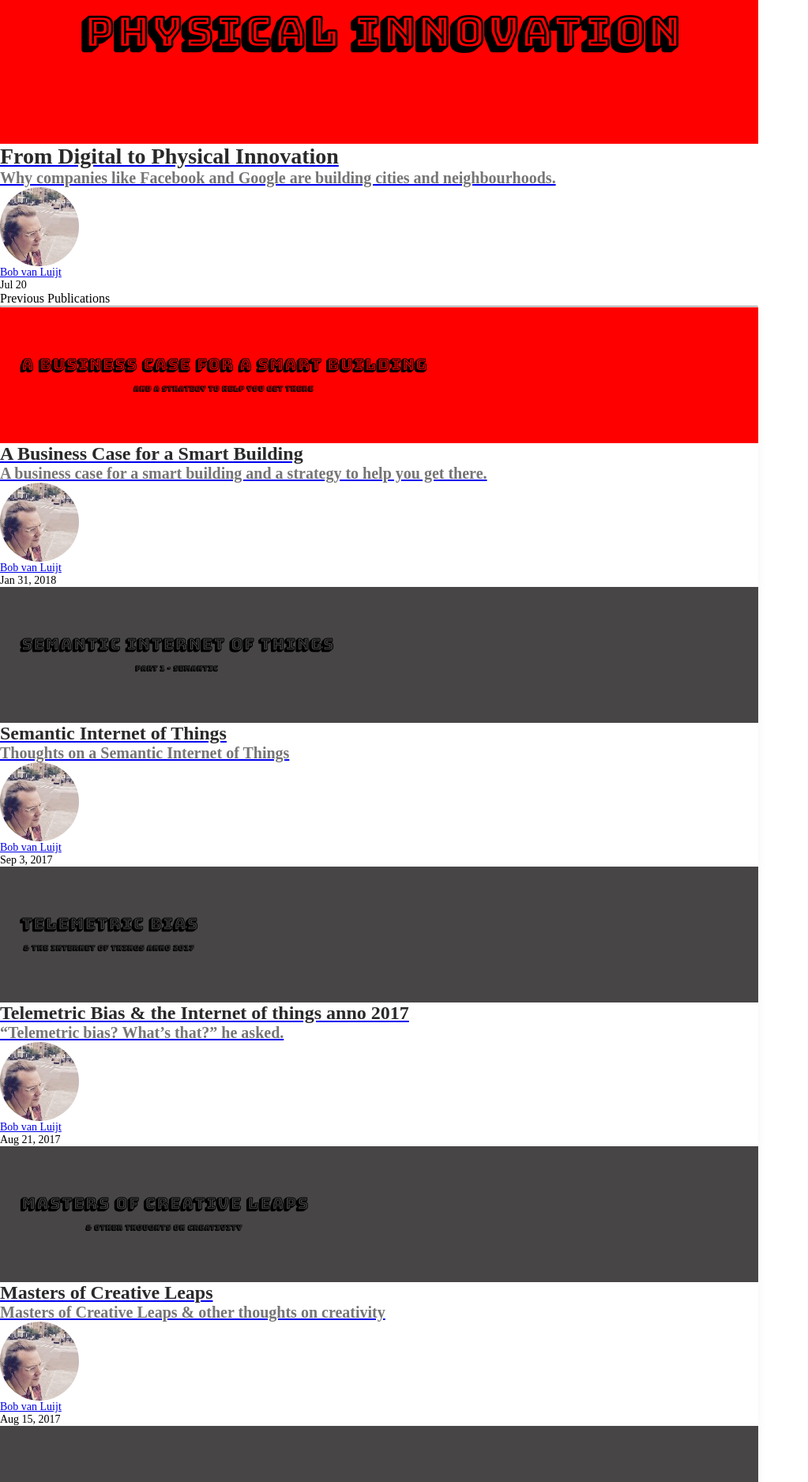
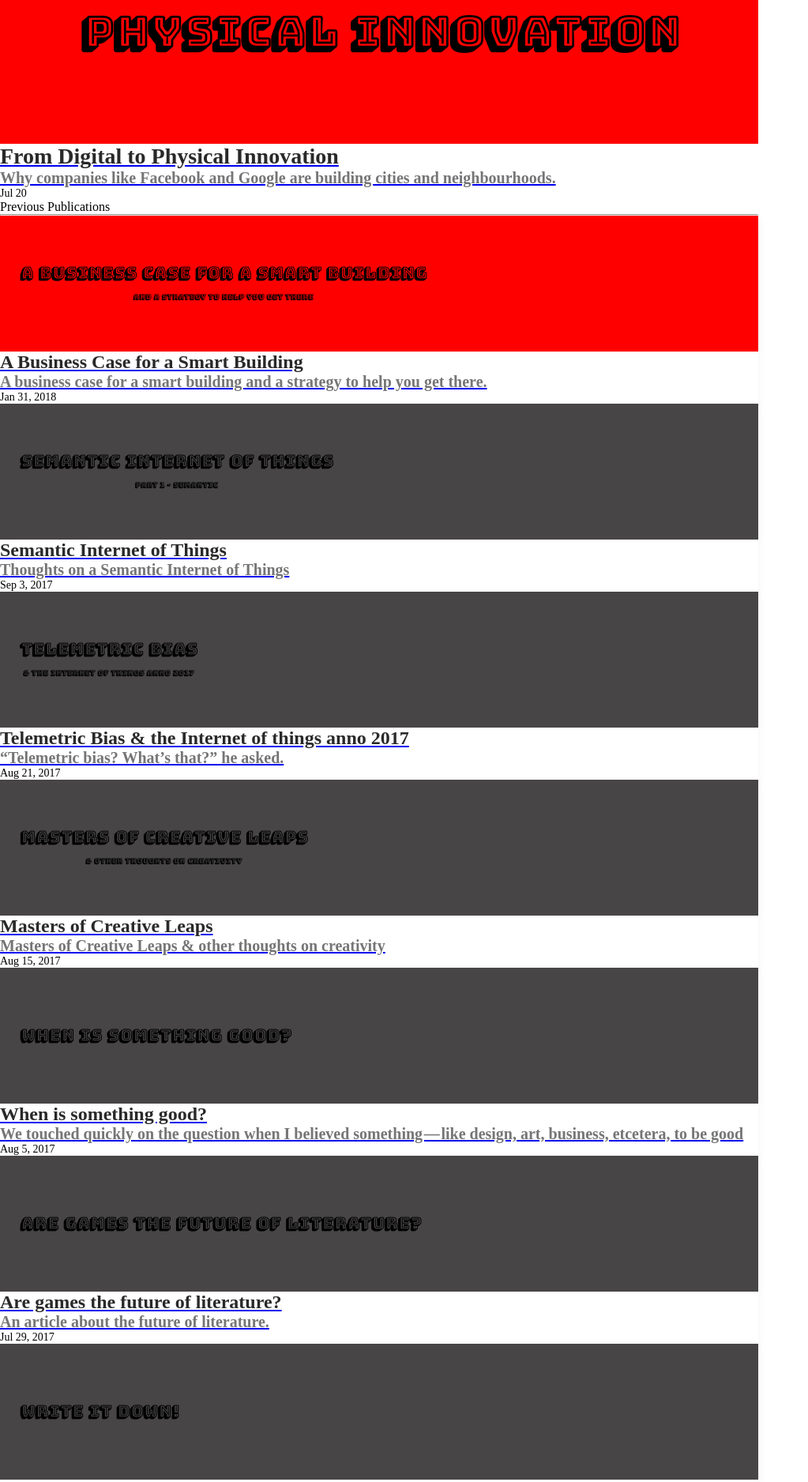
Before and after one commit to bobvanluijt/bobvanluijt.github.io, a Jekyll site: the page built from index.html, in a window 1280 px wide. Shown: the part 322-2198 px from the top of the page at 79% size, without its empty margins (0-1023 px from the left). Built offline with Jekyll 4.4.1, drawn with Linux system fonts in a browser that asks for light colours; nearby versions of some CDN libraries; some of the changed text lies outside the part shown.

Commit message:
#3 remove profile img and name in home page

```diff
--- a/_layouts/home.html
+++ b/_layouts/home.html
@@ -34,14 +34,8 @@ layout: default
               <h2 class="post_sub_title">{{ first.sub-title }}</h2>
             </a>
             <div class="row">
-              <div class="col-sm-3">
-                <div class="avtar">
-                  <img class="profile_img" src="/assets/Images/bob.jpeg" alt="">
-                </div>
-              </div>
-              <div class="col-sm-9">
+              <div class="col">
                 <div class="profile_details">
-                  <a href="/">Bob van Luijt</a>
                   <p>{{ first.date | date: "%b %-d" }}</p>
                 </div>
               </div>
@@ -75,17 +69,13 @@ layout: default
           <div class="card-body">
             <a href="{{ post.url }}">
               <h1 class="post_title">{{ post.title }}</h1>
+            </a>
+            <a href="{{ post.url }}" class="sub_link">
               <h2 class="post_sub_title">{{ post.sub-title }}</h2>
             </a>
             <div class="row">
-              <div class="col-sm-3">
-                <div class="avtar">
-                  <img class="profile_img" src="/assets/Images/bob.jpeg" alt="">
-                </div>
-              </div>
-              <div class="col-sm-9">
+              <div class="col">
                 <div class="profile_details">
-                  <a href="/">Bob van Luijt</a>
                   <p>{{ post.date | date: "%b %-d, %Y" }}</p>
                 </div>
               </div>
--- a/_sass/fatahdigital/post.scss
+++ b/_sass/fatahdigital/post.scss
@@ -109,3 +109,6 @@
   text-decoration: none;
   color: inherit;
 }
+.sub_link:hover {
+  text-decoration: none;
+}
```
